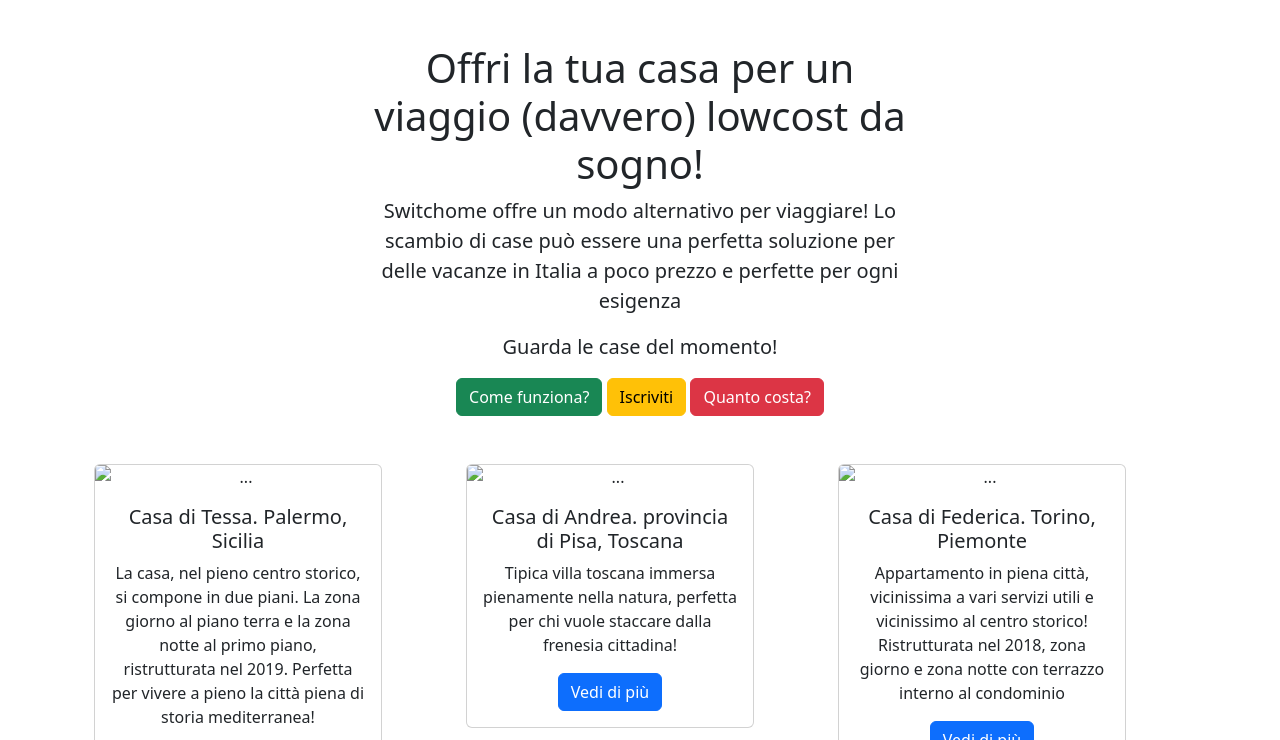
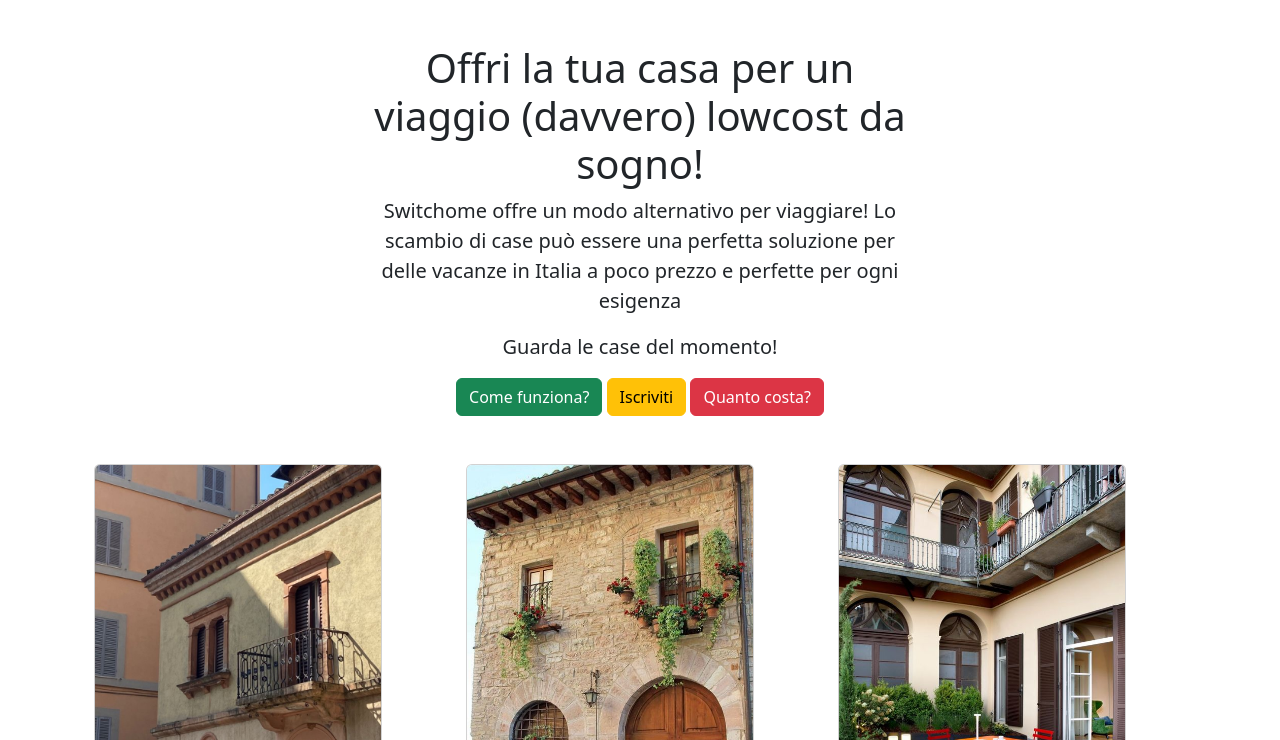
Before and after one commit to tessamignano/switch-home, a plain HTML site: page index.html in a window 1280 px wide. Shown: the part 60-800 px from the top of the page. Drawn offline with nearby package versions, Linux system fonts and the light colour scheme.

Commit message:
Update index.html

```diff
--- a/index.html
+++ b/index.html
@@ -29,7 +29,7 @@ essere una perfetta soluzione per delle vacanze in Italia a poco prezzo e perfet
     <div class="row">
       <div class="col-sm">
         <div class="card" style="width: 18rem;">
-          <img src="./images/casaquattro.jpeg" class="card-img-top" alt="...">
+          <img src="casaquattro.jpeg" class="card-img-top" alt="...">
           <div class="card-body">
             <h5 class="card-title">Casa di Tessa. Palermo, Sicilia</h5>
             <p class="card-text">La casa, nel pieno centro storico, si compone in due piani. La zona giorno al piano terra e la zona notte al primo piano, ristrutturata nel 2019.
@@ -40,7 +40,7 @@ essere una perfetta soluzione per delle vacanze in Italia a poco prezzo e perfet
       </div>
       <div class="col-sm">
         <div class="card" style="width: 18rem;">
-          <img src="./images/fotocinque.jpg" class="card-img-top" alt="...">
+          <img src="fotocinque.jpg" class="card-img-top" alt="...">
           <div class="card-body">
             <h5 class="card-title">Casa di Andrea. provincia di Pisa, Toscana</h5>
             <p class="card-text">Tipica villa toscana immersa pienamente nella natura, perfetta per chi vuole staccare dalla frenesia cittadina!</p>
@@ -50,7 +50,7 @@ essere una perfetta soluzione per delle vacanze in Italia a poco prezzo e perfet
       </div>
       <div class="col-sm">
         <div class="card" style="width: 18rem;">
-          <img src="./images/casasei.jpg" class="card-img-top" alt="...">
+          <img src="casasei.jpg" class="card-img-top" alt="...">
           <div class="card-body">
             <h5 class="card-title">Casa di Federica. Torino, Piemonte</h5>
             <p class="card-text">Appartamento in piena città, vicinissima a vari servizi utili e vicinissimo al centro storico!
```
